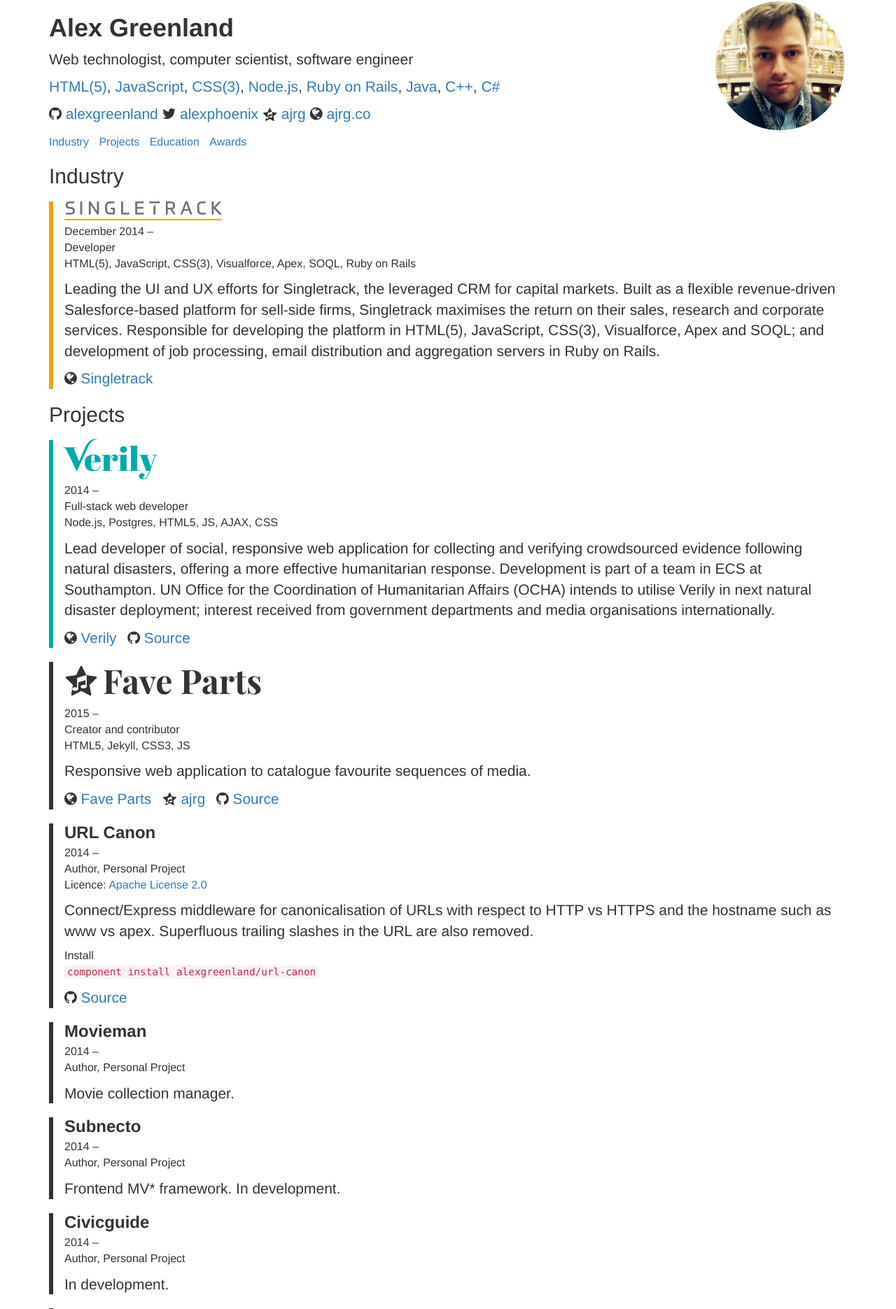
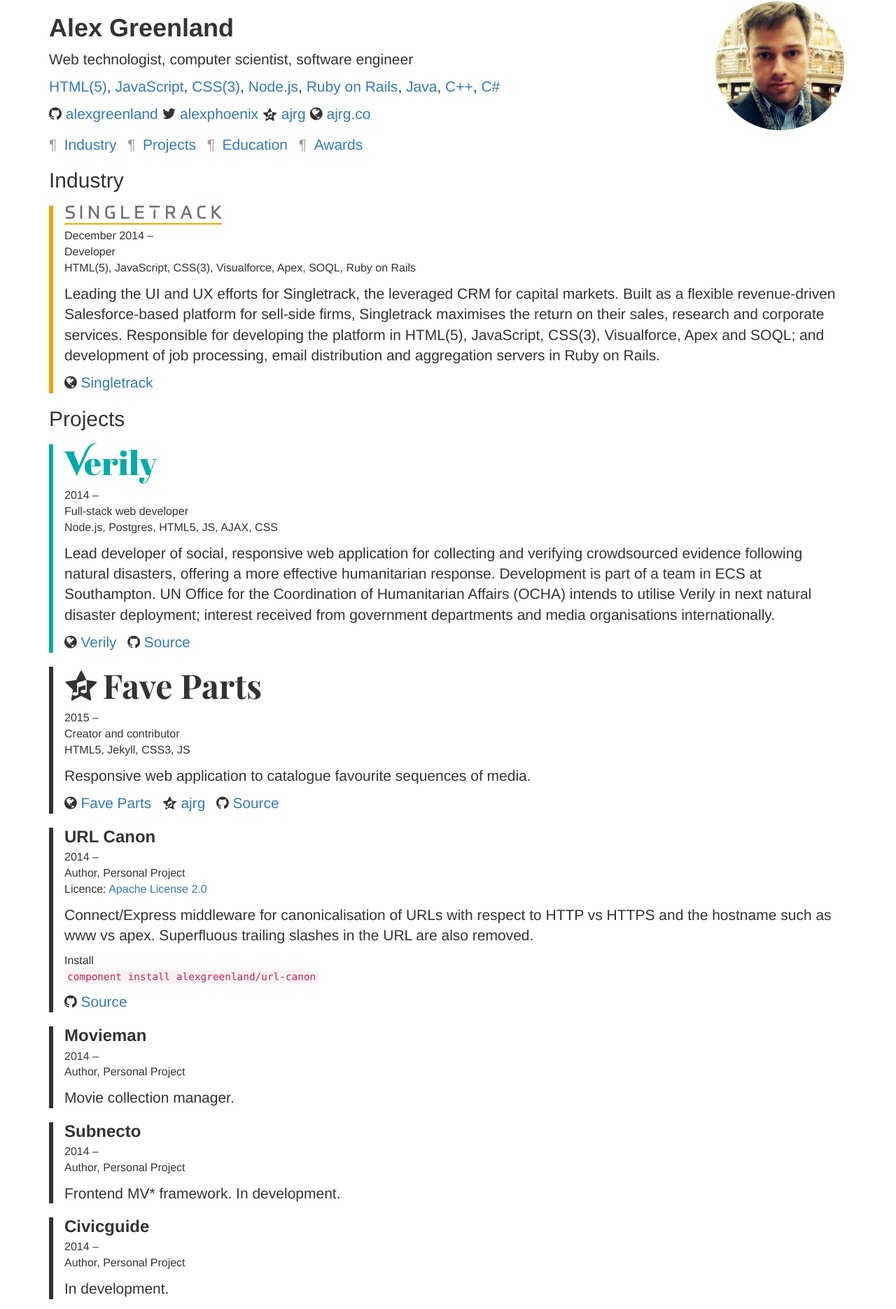
Before and after one commit to alexgreenland/alexgreenland.github.io, a Jekyll site: the page built from index.html, in a window 1280 px wide. Shown: the top 1871 px of the page at 70% size. Built offline with Jekyll 4.4.1, drawn with Linux system fonts in a browser that asks for light colours; nearby versions of some CDN libraries; some web fonts are replaced; Markdown is read by kramdown in place of the engine named in the settings.

Commit message:
better section links

```diff
--- a/css/main.css
+++ b/css/main.css
@@ -39,6 +39,11 @@
     display: block;
 }
 
+.pilcrow {
+	padding-right: 0.5em;
+	color: #999;
+}
+
 .fa-stack-ctr-1x {
 	width: 1em;
 	height: 1em;
@@ -76,6 +81,10 @@
 	text-align: center;
 }
 
+.nav-linear {
+	text-align: center;
+}
+
 .self-image {
 	width: 12em;
 	-webkit-clip-path: circle(48% at 50% 49%);
@@ -95,6 +104,10 @@
 	}
 
 	.vitals .info {
+		text-align: left;
+	}
+
+	.nav-linear {
 		text-align: left;
 	}
 
--- a/index.html
+++ b/index.html
@@ -27,11 +27,11 @@
     </section>
     <!-- / .vitals -->
 
-	<ul class="nav-linear">
-		<li role="presentation"><a href="#industry">Industry</a></li>
-		<li role="presentation"><a href="#projects">Projects</a></li>
-		<li role="presentation"><a href="#education">Education</a></li>
-		<li role="presentation"><a href="#awards">Awards</a></li>
+	<ul class="nav-linear lead">
+		<li role="presentation"><span class="pilcrow">¶</span><a href="#industry">Industry</a></li>
+		<li role="presentation"><span class="pilcrow">¶</span><a href="#projects">Projects</a></li>
+		<li role="presentation"><span class="pilcrow">¶</span><a href="#education">Education</a></li>
+		<li role="presentation"><span class="pilcrow">¶</span><a href="#awards">Awards</a></li>
 	</ul>
 
 	<section id="industry" class="industry">
```
